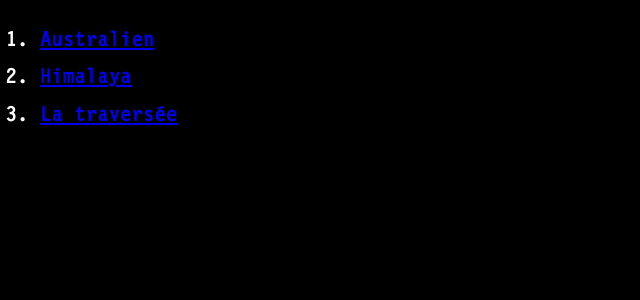
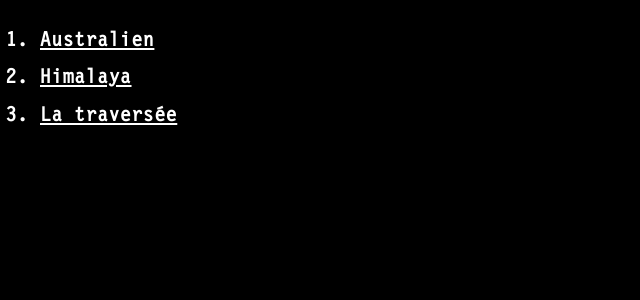
Before and after one commit to LesQuais/website, a Jekyll site: the page built from index.html, in a window 1280 px wide. Shown: the top 300 px of the page, without its empty margins (0-640 px from the left). Built offline with Jekyll 4.4.1, drawn with Linux system fonts in a browser that asks for light colours; Markdown is read by kramdown in place of the engine named in the settings.

Commit message:
Minor global adjustments

```diff
--- a/css/main.css
+++ b/css/main.css
@@ -9,6 +9,10 @@ body {
 	font-family: "Letter Gothic Pitch", sans-serif;
 	letter-spacing: .05em;
 	line-height: 180%;
+}
+
+a {
+	color: inherit;
 }
 
 #boat, #bg {
@@ -85,6 +89,11 @@ h1 .name {
 
 #above {
 	color: #FFF;
+}
+
+/* Jekyll adds extraneous <p>.
+*/
+#spacer, #above {
 	margin-top: -1em;
 }
 
```
